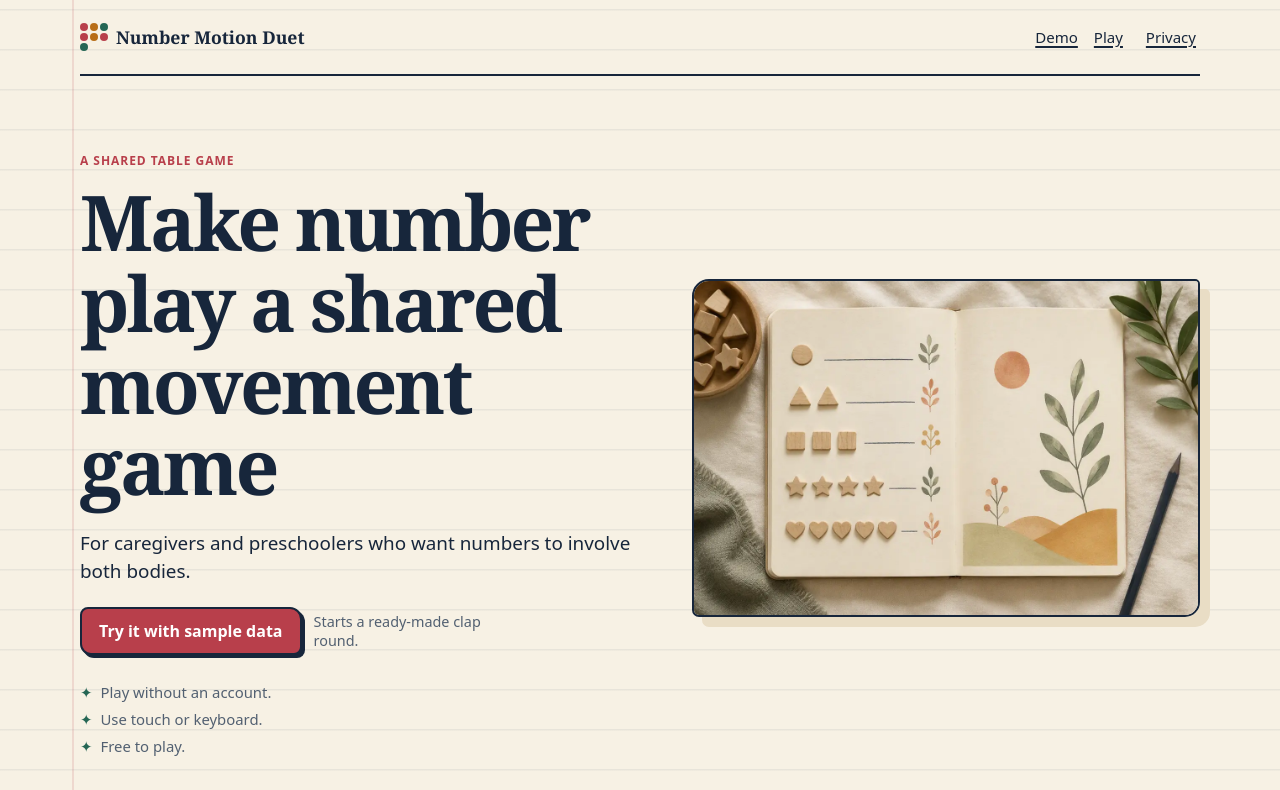
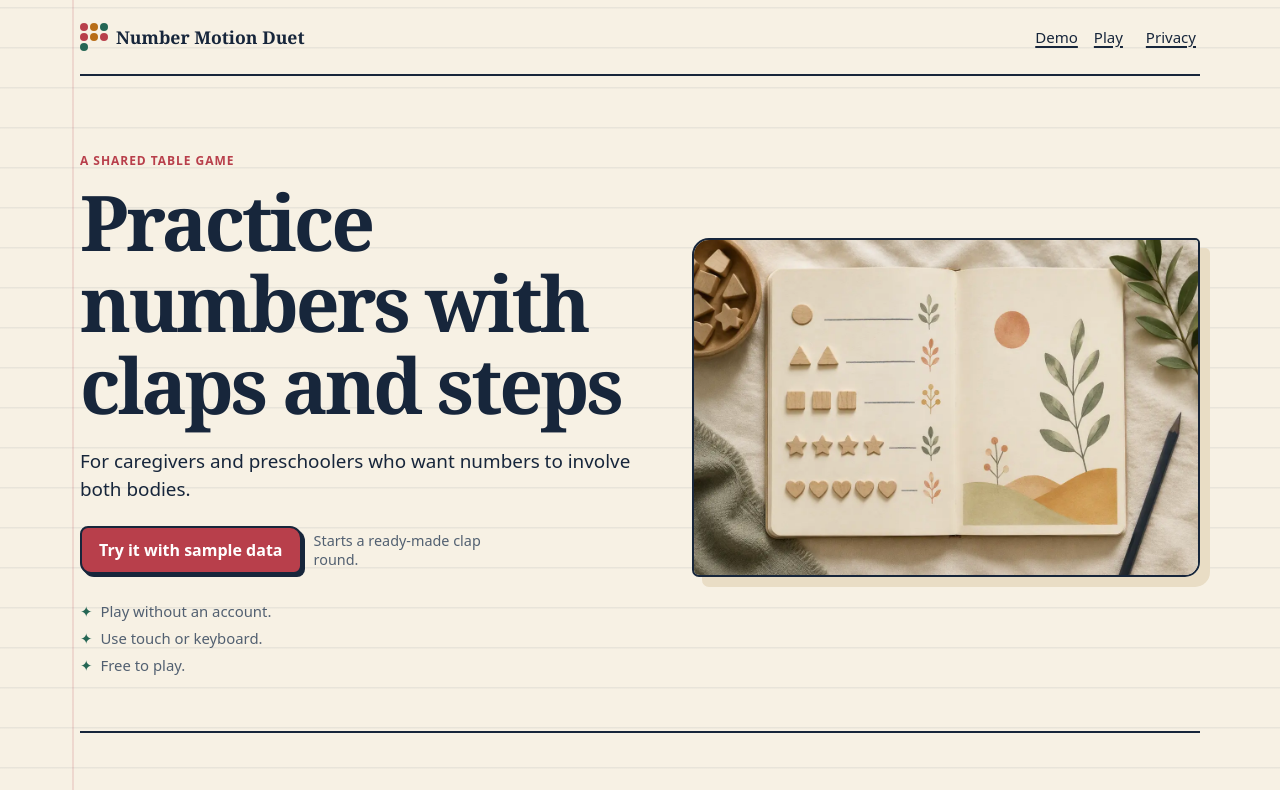
Before and after one commit to B-Divyesh/sf-number-motion-duet, a website built with Vite: page index.html in a window 1280 px wide. Shown: the top 790 px of the page. Built offline with nearby package versions, Linux system fonts and the light colour scheme.

Commit message:
polish release routing and demo evidence

```diff
--- a/index.html
+++ b/index.html
@@ -9,8 +9,11 @@
     <meta property="og:type" content="website" />
     <meta property="og:title" content="Number Motion Duet — Move together to learn numbers" />
     <meta property="og:description" content="A shared clap or step game for caregivers and preschoolers learning numbers." />
+    <meta property="og:url" content="https://number-motion-duet.sociobot.in/" />
     <meta property="og:image" content="https://number-motion-duet.sociobot.in/assets/social-card.svg" />
     <meta name="twitter:card" content="summary_large_image" />
+    <meta name="twitter:title" content="Number Motion Duet — Move together to learn numbers" />
+    <meta name="twitter:description" content="A shared clap or step game for caregivers and preschoolers learning numbers." />
     <link rel="icon" href="/favicon.svg" type="image/svg+xml" />
     <link rel="apple-touch-icon" href="/apple-touch-icon.svg" />
     <title>Number Motion Duet — Move together to learn numbers</title>
--- a/src/main.ts
+++ b/src/main.ts
@@ -6,12 +6,13 @@ type Round = { count: number; motion: Motion };
 type Session = { motion: Motion; count: number; rounds: Round[]; confirmed: boolean };
 
 const app = document.querySelector<HTMLDivElement>('#app')!;
-const titles: Record<string, string> = {
-  '/': 'Number Motion Duet — Move together to learn numbers',
-  '/demo': 'Demo — Number Motion Duet',
-  '/game': 'Play — Number Motion Duet',
-  '/privacy': 'Privacy — Number Motion Duet',
-  '/terms': 'Terms — Number Motion Duet'
+type RouteMeta = { title: string; description: string; path: string };
+const routeMeta: Record<string, RouteMeta> = {
+  '/': { title: 'Number Motion Duet — Move together to learn numbers', description: 'A shared clap or step game for caregivers and preschoolers learning numbers.', path: '/' },
+  '/demo': { title: 'Demo — Number Motion Duet', description: 'Try a ready-made clap and step game with sample rounds that stay separate from your game.', path: '/demo' },
+  '/game': { title: 'Play — Number Motion Duet', description: 'Choose claps or steps, call a number, and keep shared movement rounds in this browser.', path: '/game' },
+  '/privacy': { title: 'Privacy — Number Motion Duet', description: 'Read how Number Motion Duet keeps completed rounds in this browser and does not ask for child details.', path: '/privacy' },
+  '/terms': { title: 'Terms — Number Motion Duet', description: 'Read the simple terms for this free shared movement game for caregivers and children.', path: '/terms' }
 };
 let online = navigator.onLine;
 let status = '';
@@ -91,7 +92,7 @@ function layout(content: string) {
   <div class="sr-only" aria-live="polite" aria-atomic="true" id="route-announcement"></div>`;
 }
 function landing() {
-  return `<section class="hero" aria-labelledby="home-title"><div><p class="eyebrow">A shared table game</p><h1 id="home-title">Make number play a shared movement game</h1><p class="lead">For caregivers and preschoolers who want numbers to involve both bodies.</p><div class="actions"><a class="button primary" href="/demo" data-link>Try it with sample data</a><span class="action-note">Starts a ready-made clap round.</span></div><ul class="facts"><li>Play without an account.</li><li>Use touch or keyboard.</li><li>Free to play.</li></ul></div><img class="hero-art" src="${heroArt}" width="1200" height="800" fetchpriority="high" decoding="async" alt="An open notebook with wooden circle, triangle, square, star, and heart counting pieces." /></section>
+  return `<section class="hero" aria-labelledby="home-title"><div><p class="eyebrow">A shared table game</p><h1 id="home-title">Practice numbers with claps and steps</h1><p class="lead">For caregivers and preschoolers who want numbers to involve both bodies.</p><div class="actions"><a class="button primary" href="/demo" data-link>Try it with sample data</a><span class="action-note">Starts a ready-made clap round.</span></div><ul class="facts"><li>Play without an account.</li><li>Use touch or keyboard.</li><li>Free to play.</li></ul></div><img class="hero-art" src="${heroArt}" width="1200" height="800" fetchpriority="high" decoding="async" alt="An open notebook with wooden circle, triangle, square, star, and heart counting pieces." /></section>
   <section class="section" aria-labelledby="how-title"><p class="eyebrow">Take turns</p><h2 id="how-title">Make one number a whole-body idea</h2><div class="steps"><article class="step"><span class="step-number">1</span><h3>Choose the motion</h3><p>The adult picks claps or steps before the round.</p></article><article class="step"><span class="step-number">2</span><h3>Call the number</h3><p>The adult taps a number and says it aloud.</p></article><article class="step"><span class="step-number">3</span><h3>Make the marks</h3><p>The child moves. Both see one shape for each motion.</p></article></div></section>
   <section class="section plain-note" aria-labelledby="privacy-note"><span aria-hidden="true">✦</span><div><h2 id="privacy-note">A game, not a drill app</h2><p>There are no videos, ads, accounts, cameras, or online scores. The adult stays part of the loop.</p><p><a href="/game" data-link>Start a new game without sample rounds.</a></p></div></section>`;
 }
@@ -116,10 +117,20 @@ function legal(kind: 'privacy' | 'terms') {
 function notFound() { return `<section class="not-found"><p class="eyebrow">Page not found</p><h1>That page has wandered off.</h1><p>Try the shared number game from the beginning.</p><a class="button primary" href="/" data-link>Go to the home page</a></section>`; }
 function page() { const path = location.pathname; if (isDemo()) return game(); if (path === '/') return landing(); if (path === '/game') return game(); if (path === '/privacy') return legal('privacy'); if (path === '/terms') return legal('terms'); return notFound(); }
 function routeName() { if (isDemo()) return 'Demo game'; if (location.pathname === '/game') return 'Game'; if (location.pathname === '/privacy') return 'Privacy'; if (location.pathname === '/terms') return 'Terms'; if (location.pathname === '/') return 'Home'; return 'Page not found'; }
+function setMeta(selector: string, value: string) {
+  document.querySelector<HTMLMetaElement>(selector)?.setAttribute('content', value);
+}
 function render(announce = false, focusSelector?: string) {
-  document.title = isDemo() ? titles['/demo'] : titles[location.pathname] || 'Page not found — Number Motion Duet';
-  const canonicalPath = isDemo() ? '/demo' : location.pathname;
-  document.querySelector<HTMLLinkElement>('link[rel="canonical"]')?.setAttribute('href', new URL(canonicalPath, location.origin).href);
+  const meta = isDemo() ? routeMeta['/demo'] : routeMeta[location.pathname] || { title: 'Page not found — Number Motion Duet', description: 'The requested Number Motion Duet page was not found.', path: location.pathname };
+  document.title = meta.title;
+  const canonical = new URL(meta.path, location.origin).href;
+  document.querySelector<HTMLLinkElement>('link[rel="canonical"]')?.setAttribute('href', canonical);
+  setMeta('meta[name="description"]', meta.description);
+  setMeta('meta[property="og:title"]', meta.title);
+  setMeta('meta[property="og:description"]', meta.description);
+  setMeta('meta[property="og:url"]', canonical);
+  setMeta('meta[name="twitter:title"]', meta.title);
+  setMeta('meta[name="twitter:description"]', meta.description);
   app.innerHTML = layout(page());
   app.querySelectorAll<HTMLAnchorElement>('[data-link]').forEach((link) => link.addEventListener('click', (event) => { event.preventDefault(); status = ''; nav(link.pathname); }));
   app.querySelectorAll<HTMLButtonElement>('[data-motion]').forEach((button) => button.addEventListener('click', () => { status = ''; const session = readSession(); session.motion = button.dataset.motion as Motion; session.confirmed = false; saveSession(session); render(false, `[data-motion="${session.motion}"]`); }));
```
Also changed, not shown: tests/app.spec.ts (+11 -1 lines), .factory/catalog-description.txt (added), .factory/copy-audit.md, .factory/handoff.md, .factory/polish-1.md (added).
